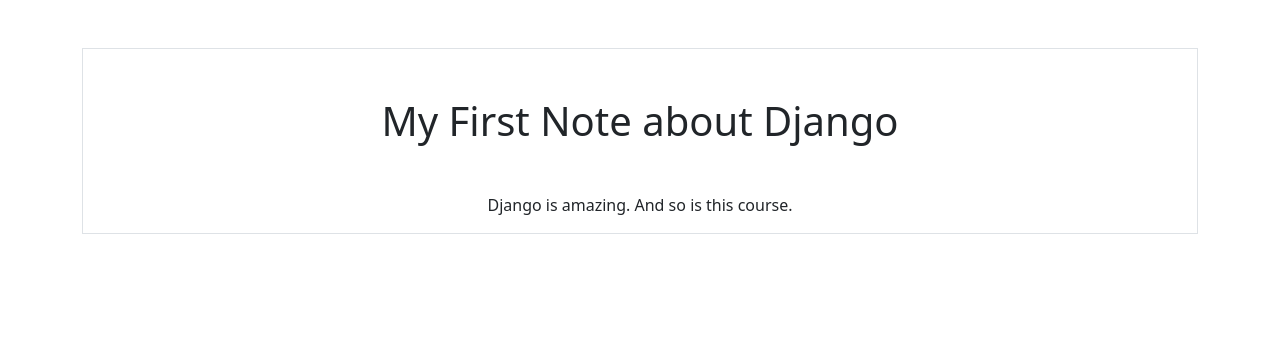
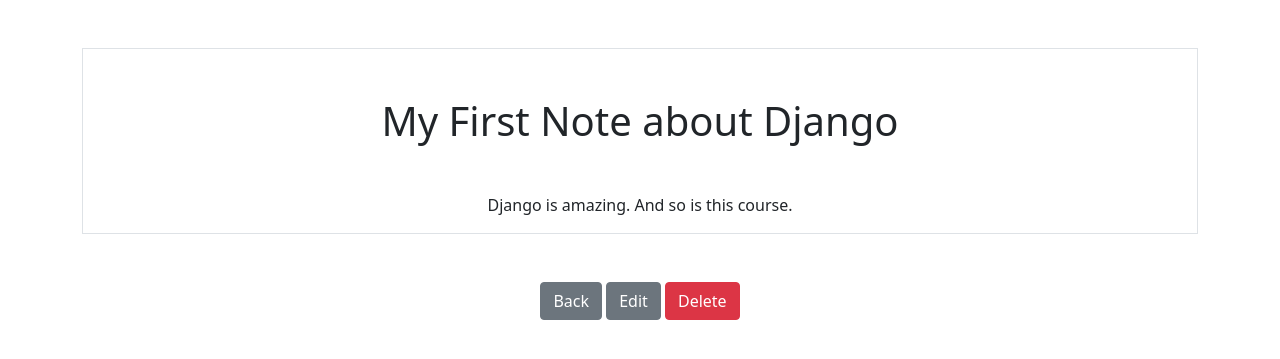
Before and after one commit to Benshirley300/django_essentials, a Django app: page /smart/notes/1 in a window 1280 px wide. Shown: the top 359 px of the page. Run offline with Django 3.2, Linux system fonts and the light colour scheme; data comes from the database, SQL or seed files in the repository; both versions use the stored data as it was after the commit.

Commit message:
added user foreign key

```diff
--- a/notes/models.py
+++ b/notes/models.py
@@ -1,6 +1,8 @@
 from django.db import models
+from django.contrib.auth.models import User
 
 class Notes(models.Model):
     title = models.CharField(max_length=200)
     text = models.TextField()
     created = models.DateTimeField(auto_now_add=True)
+    user = models.ForeignKey(User, on_delete=models.CASCADE, related_name="notes")
--- a/notes/templates/notes/notes_detail.html
+++ b/notes/templates/notes/notes_detail.html
@@ -5,4 +5,7 @@
         <h1 class="my-5">{{note.title}}</h1>
         <p>{{note.text}}</p>
     </div>
+    <a href="{%url 'notes.list'%}" class="btn btn-secondary my-5">Back</a>
+    <a href="{% url 'notes.update' pk=note.id %}" class="btn btn-secondary">Edit</a>
+    <a href="{% url 'notes.delete' pk=note.id %}" class="btn btn-danger">Delete</a>
 {% endblock %}
--- a/notes/urls.py
+++ b/notes/urls.py
@@ -4,5 +4,7 @@
 urlpatterns = [
     path('notes', views.NotesListView.as_view(), name="notes.list"),
     path('notes/<int:pk>', views.NotesDetailView.as_view(), name="notes.detail"),
+    path('notes/<int:pk>/edit', views.NotesUpdateView.as_view(), name="notes.update"),
+    path('notes/<int:pk>/delete', views.NotesDeleteView.as_view(), name="notes.delete"),
     path('notes/new', views.NotesCreateView.as_view(), name="notes.new"),
 ]
--- a/notes/views.py
+++ b/notes/views.py
@@ -1,9 +1,21 @@
 from django.shortcuts import render
 from django.http import Http404
-from django.views.generic import CreateView, DetailView, ListView
+from django.views.generic import CreateView, DetailView, ListView, UpdateView
+from django.views.generic.edit import DeleteView
 
 from .forms import NotesForm
 from .models import Notes
+
+
+class NotesDeleteView(DeleteView):
+    model = Notes
+    success_url = "/smart/notes"
+    template_name = "notes/notes_delete.html"
+
+class NotesUpdateView(UpdateView):
+    model = Notes
+    success_url = '/smart/notes'
+    form_class = NotesForm
 
 class NotesCreateView(CreateView):
     model = Notes
```
Also changed, not shown: notes/templates/notes/notes_delete.html (added, +14 -0 lines), notes/templates/notes/notes_form.html (+8 -2 lines), db.sqlite3, notes/migrations/0002_notes_user.py (added).
